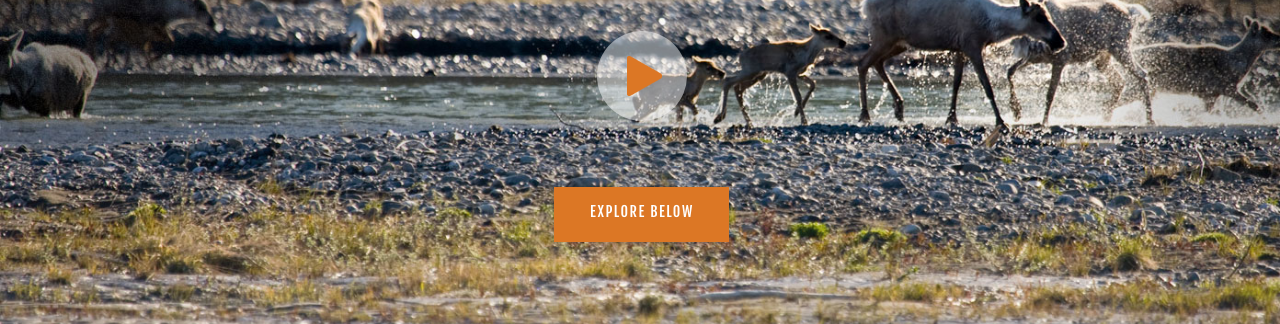
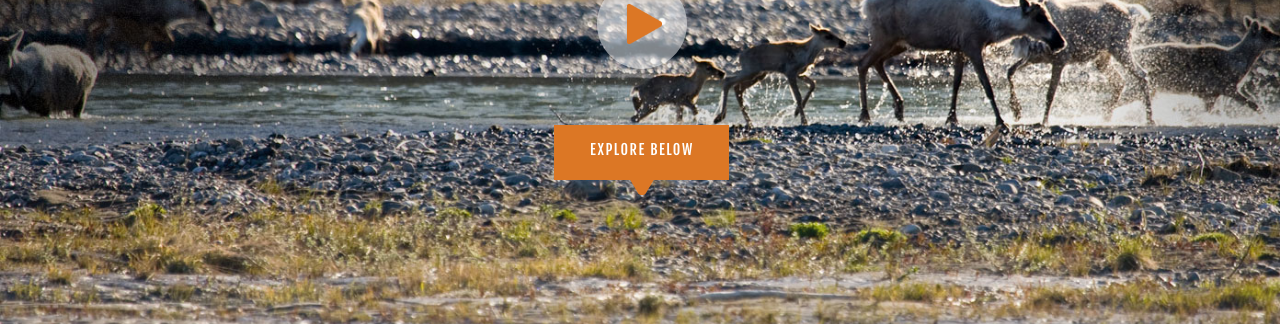
Before and after one commit to d34n5/arctic-wild, a plain HTML site: page index.html in a window 1280 px wide. Shown: the part 474-798 px from the top of the page. Drawn offline with nearby package versions, Linux system fonts and the light colour scheme.

Commit message:
polish icons and transforms

```diff
--- a/index.html
+++ b/index.html
@@ -34,7 +34,10 @@
           </div>
           <div class="explore">
             EXPLORE BELOW
+
           </div>
+            <div id="explore-triangle"><img src="img/play.png" alt="" />
+            </div>
         </div>
       </div>
       <div class="mid-nav">
--- a/scss/_components.scss
+++ b/scss/_components.scss
@@ -58,6 +58,7 @@ h1 {
     display: flex;
     justify-content: space-between;
     padding-left: 50px;
+    margin-right: -30px;
   }
 }
 
@@ -73,6 +74,7 @@ h1 {
   font-size: .9rem;
   &:hover {
     color: $white;
+    cursor: pointer;
   }
 }
 
@@ -84,6 +86,7 @@ h1 {
   color: $white;
   &:hover {
     color: $orange;
+    cursor: pointer;
   }
 }
 
@@ -146,6 +149,7 @@ h1 {
     transform: scale(1.3);
     transition: all .2s ease-in-out;
     transition-duration: .3s;
+    cursor: pointer;
     }
 }
 
--- a/scss/_containers.scss
+++ b/scss/_containers.scss
@@ -76,6 +76,7 @@
     line-height: 75%;
     &:hover {
       color: $orange;
+      cursor: pointer;
     }
   }
 
@@ -99,9 +100,17 @@
   font-family: $font-stack-secondary;
   position: relative;
   top: 70px;
-}
+  z-index: 3
+  }
 }
 
+#explore-triangle img {
+  display: inline-block;
+  transform: rotate(90deg);
+  position: relative;
+  top: 25px;
+  z-index: 2;
+}
 
 .raft, .custom {
   height: 420px;
@@ -113,6 +122,7 @@
   padding: 2rem;
   &:hover {
     .icon-bg{
+      cursor: pointer;
       transform: scale(1.3);
       transition: all .2s ease-in-out;
       }
@@ -137,6 +147,7 @@
   padding: 30px;
   &:hover {
     .icon-bg{
+      cursor: pointer;
       transform: scale(1.3);
       transition: all .2s ease-in-out;
       }
```
Also changed, not shown: css/app.css, 1 other file.
